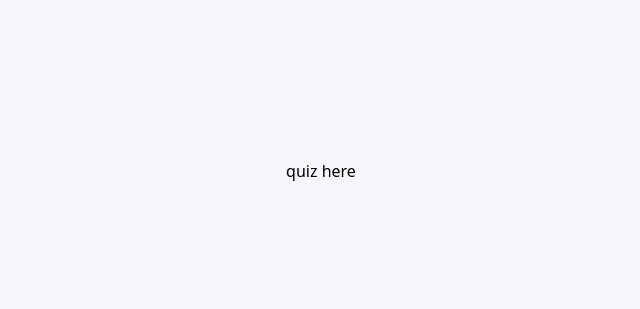
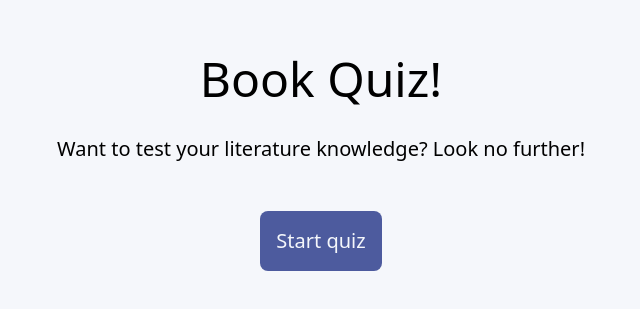
Before and after one commit to sjapaget/react-book-quiz, a React (Vite) app: page / in a window 1280 px wide. Shown: the part 229-538 px from the top of the page, without its empty margins (319-959 px from the left). Built offline with nearby package versions, Linux system fonts and the light colour scheme.

Commit message:
Add event handler to start the quiz

```diff
--- a/src/App.jsx
+++ b/src/App.jsx
@@ -3,9 +3,18 @@ import Start from './Start';
 import Quiz from './Quiz'
 
 function App() {
+
+  const [quizBegun, setQuizBegun] = useState(false);
+
+  function startQuiz() {
+    setQuizBegun(prev => !prev)
+  }
   return (
     <div className='h-screen flex flex-col justify-center items-center bg-bgBeige-500'>
-      <Quiz />
+      {quizBegun
+        ? <Quiz />
+        : <Start startQuiz={startQuiz} />
+      }
     </div>
   )
 }
--- a/src/Start.jsx
+++ b/src/Start.jsx
@@ -1,6 +1,7 @@
 import { React } from "react";
 
-function Start() {
+function Start(props) {
+  const { startQuiz } = props;
   return (
     <div className="text-center">
       <h1 className="py-4 text-5xl">
@@ -9,7 +10,10 @@ function Start() {
       <p className="py-4 text-xl">
         Want to test your literature knowledge? Look no further!
       </p>
-      <button className="my-8 p-4 rounded-lg text-bgBeige-500 text-xl bg-btnBlue-500 hover:bg-btnBlue-500/75">
+      <button
+        className="my-8 p-4 rounded-lg text-bgBeige-500 text-xl bg-btnBlue-500 hover:bg-btnBlue-500/75"
+        onClick={startQuiz}
+      >
         Start quiz
       </button>
     </div>
```
